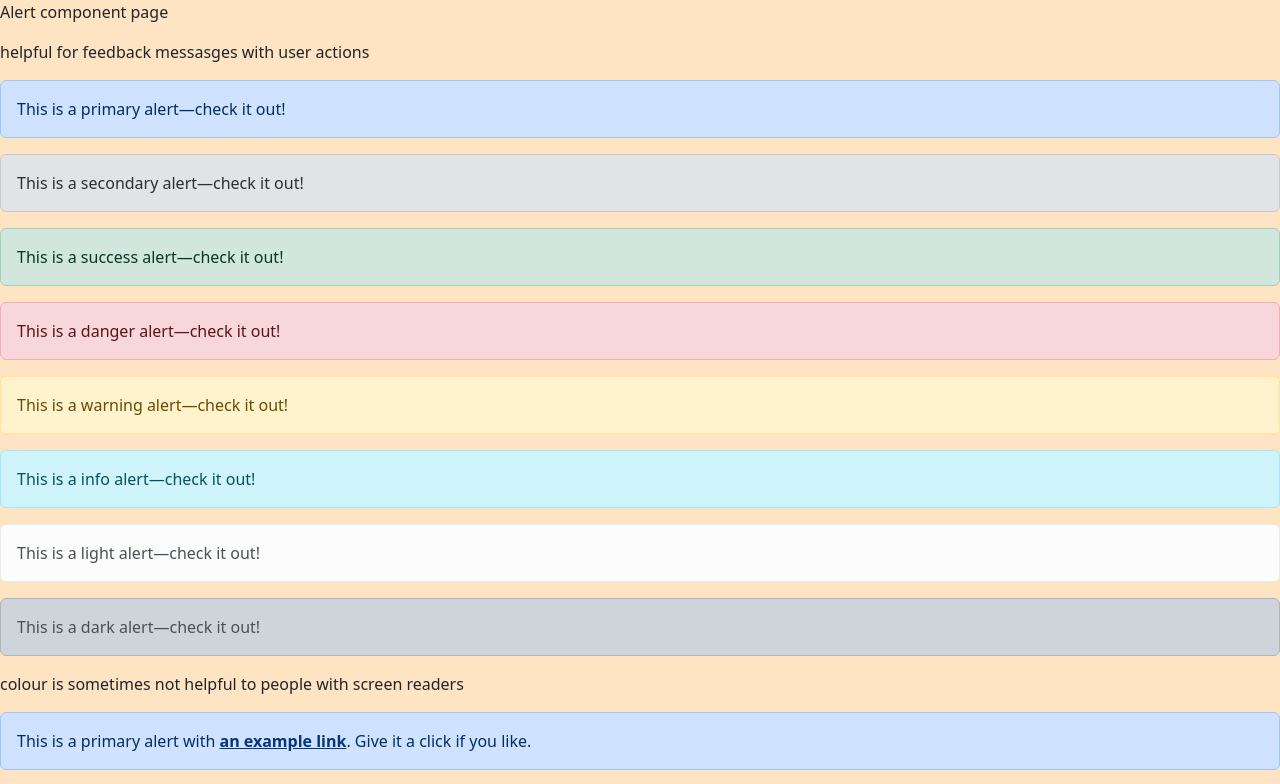
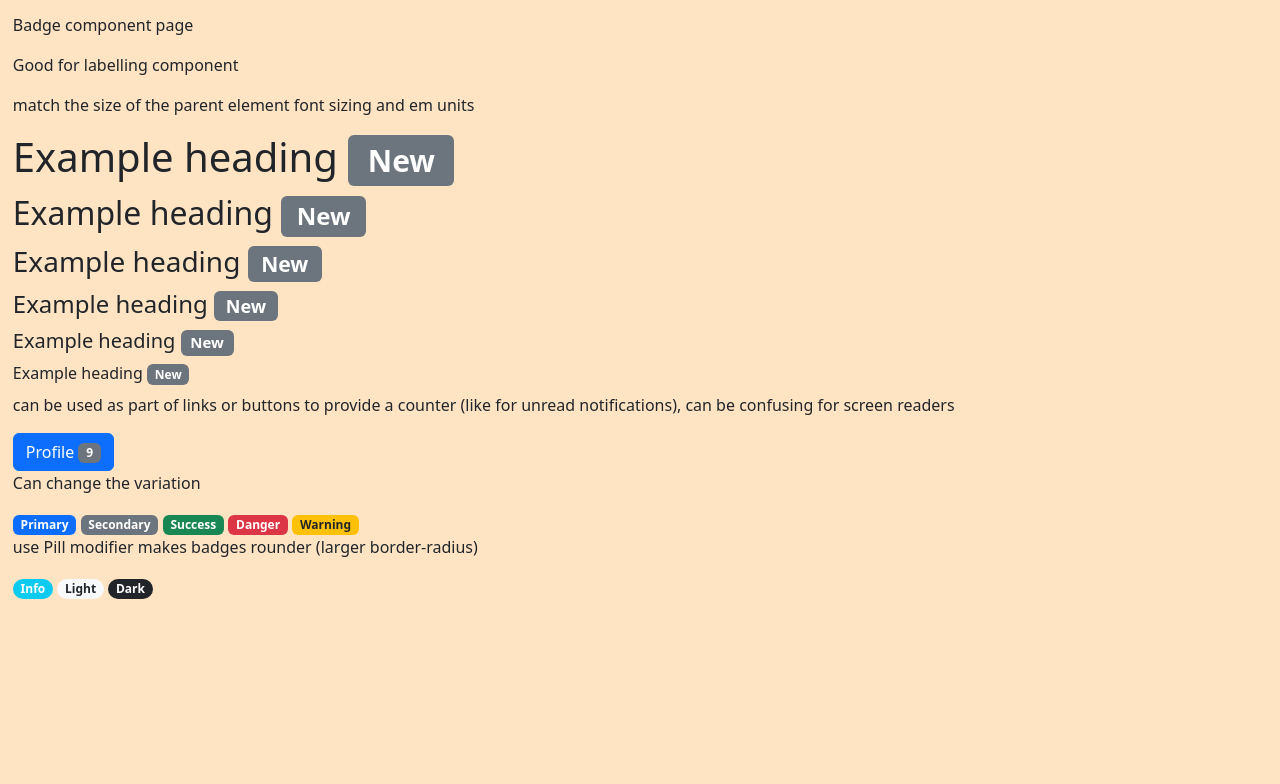
Before and after one commit to Beckster6211/Bootstrap-practice, a React (Create React App) app: page / in a window 1280 px wide. Shown: the top 784 px of the page. Built offline with nearby package versions, Linux system fonts and the light colour scheme.

Commit message:
badge page done

```diff
--- a/src/App.css
+++ b/src/App.css
@@ -1,14 +1,9 @@
 .App {
   height: 100vh;
   background-color: bisque;
+  padding: 1%;
 }
 
-
-@media (prefers-reduced-motion: no-preference) {
-  .App-logo {
-    animation: App-logo-spin infinite 20s linear;
-  }
-}
 
 @keyframes App-logo-spin {
   from {
--- a/src/App.js
+++ b/src/App.js
@@ -5,6 +5,7 @@ import ComNav from './Components/Nav';
 import ComNavbar from './Components/Navbar';
 import ComAcordion from './Components/Accordion';
 import ComAlert from './Components/Alert';
+import ComBadge from './Components/Badge';
 
 
 function App() {
@@ -14,7 +15,8 @@ function App() {
       {/* <ComNav/> */}
       {/* <ComNavbar/> */}
       {/* <ComAcordion/> */}
-      <ComAlert/>
+      {/* <ComAlert/> */}
+      <ComBadge/>
     </div>
   );
 }
--- /dev/null
+++ b/src/Components/Badge.js
@@ -0,0 +1,61 @@
+import React from "react"
+
+import Badge from 'react-bootstrap/Badge';
+import Button from 'react-bootstrap/Button';
+
+
+// good as labelling component
+// match the size of the parent element font sizing and em units
+
+function ComBadge(){
+    return(
+        <div>
+            <p>Badge component page</p>
+            <p> Good for labelling component</p>
+            <p>match the size of the parent element font sizing and em units</p>
+            <h1>
+        Example heading <Badge bg="secondary">New</Badge>
+      </h1>
+      <h2>
+        Example heading <Badge bg="secondary">New</Badge>
+      </h2>
+      <h3>
+        Example heading <Badge bg="secondary">New</Badge>
+      </h3>
+      <h4>
+        Example heading <Badge bg="secondary">New</Badge>
+      </h4>
+      <h5>
+        Example heading <Badge bg="secondary">New</Badge>
+      </h5>
+      <h6>
+        Example heading <Badge bg="secondary">New</Badge>
+      </h6>
+<p>can be used as part of links or buttons to provide a counter (like for unread notifications), can be confusing for screen readers</p>
+<Button variant="primary">
+      Profile <Badge bg="secondary">9</Badge>
+      <span className="visually-hidden">unread messages</span>
+    </Button>
+        <p> Can change the variation</p>
+        <Badge bg="primary">Primary</Badge>{' '}
+      <Badge bg="secondary">Secondary</Badge>{' '}
+      <Badge bg="success">Success</Badge> <Badge bg="danger">Danger</Badge>{' '}
+      <Badge bg="warning" text="dark">
+        Warning
+      </Badge>{' '}
+      <p>use Pill modifier makes badges rounder (larger border-radius)</p>
+      <Badge pill bg="info">
+        Info
+      </Badge>{' '}
+      <Badge pill bg="light" text="dark">
+        Light
+      </Badge>{' '}
+      <Badge pill bg="dark">
+        Dark
+      </Badge>
+        </div>
+    )
+
+}
+
+export default ComBadge
```
